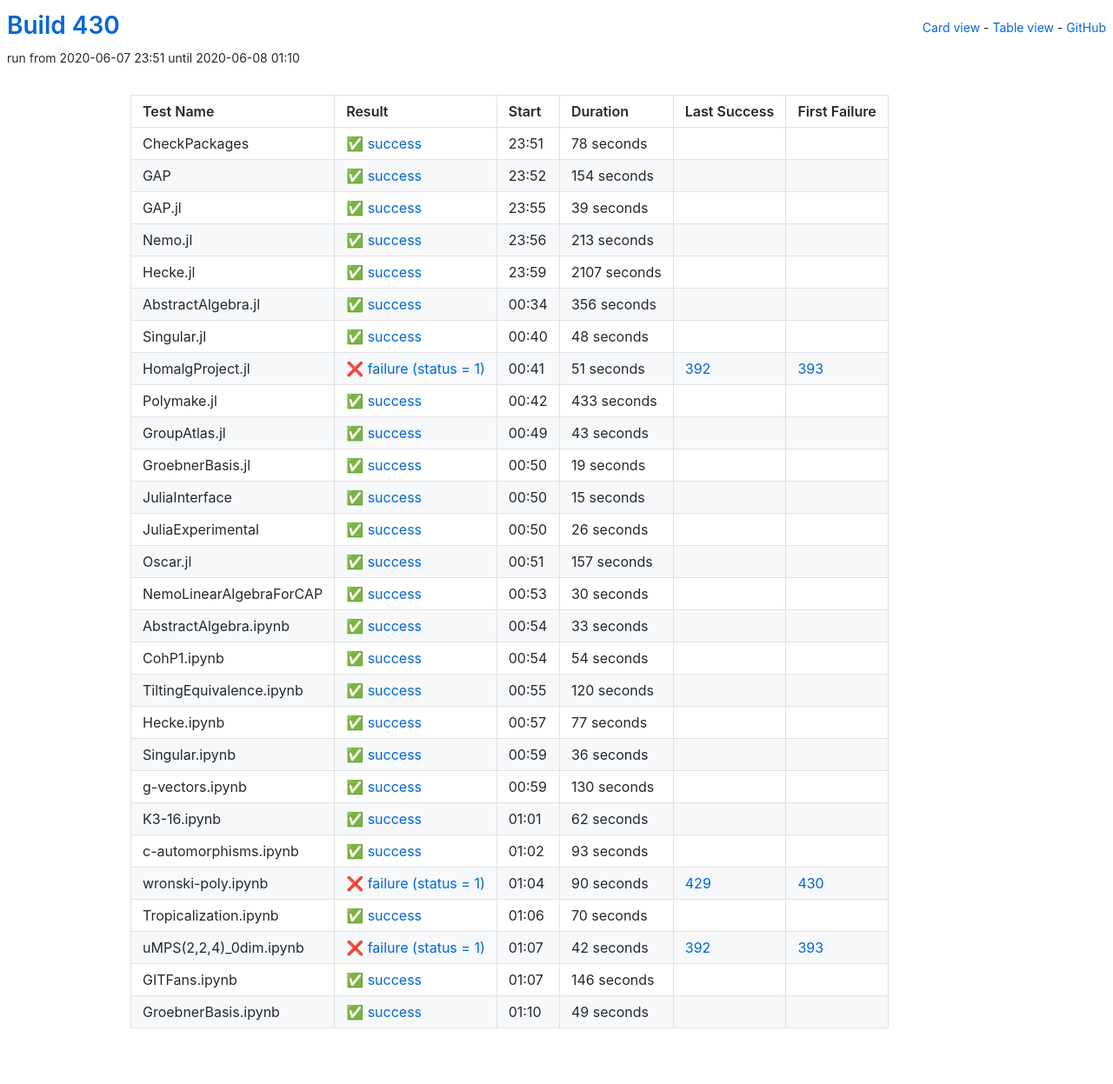
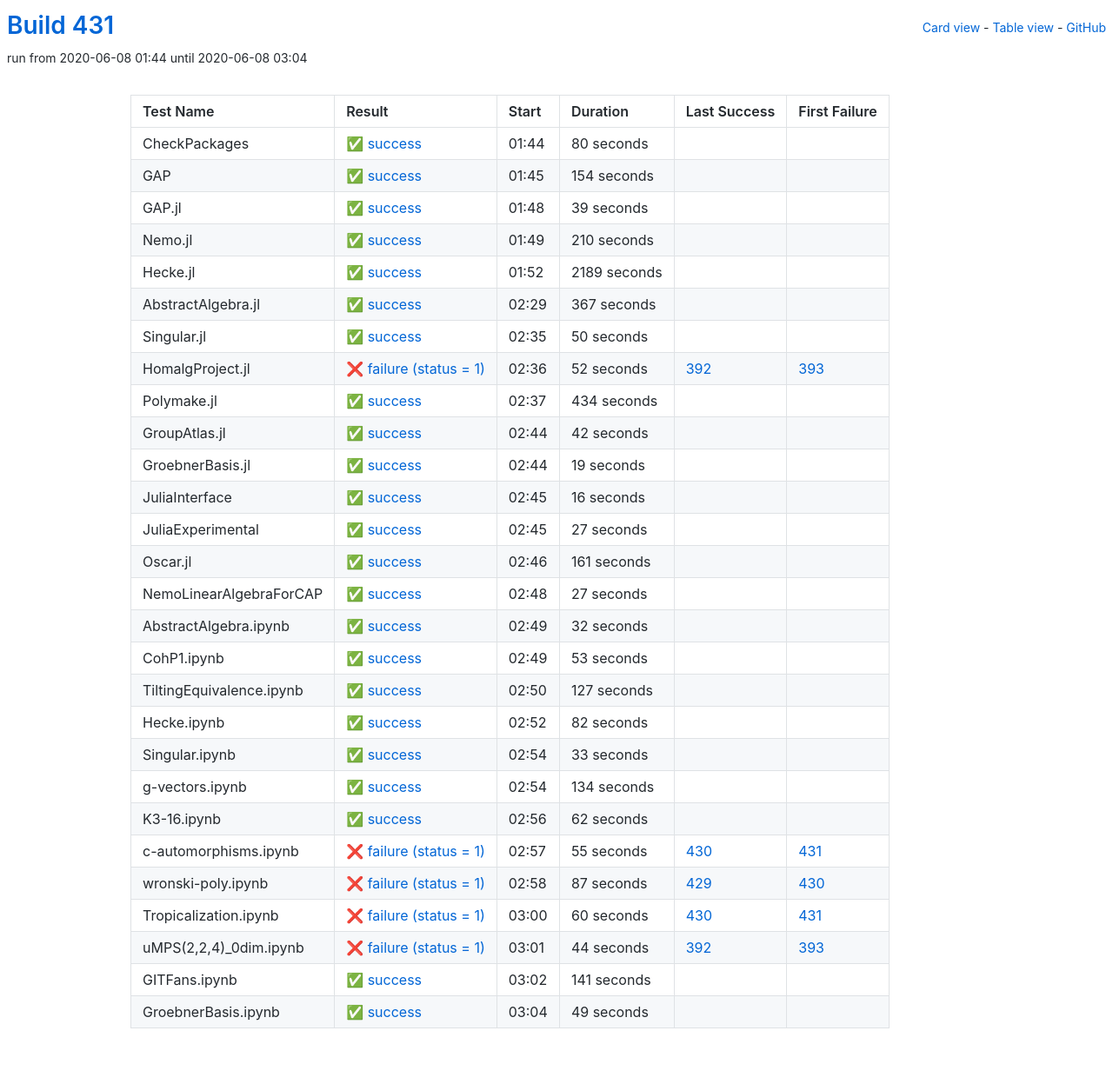
Before and after one commit to oscar-system/oscar-ci-status-1.4, a Jekyll site: the page built from table.html, in a window 1280 px wide. Shown: the whole page at 87% size. Built offline with Jekyll 4.4.1, drawn with Linux system fonts in a browser that asks for light colours.

Commit message:
Build 431

```diff
--- a/_data/ci.yml
+++ b/_data/ci.yml
@@ -1,17 +1,17 @@
-build: 430
-build_url: https://oscarci.mathematik.uni-kl.de/job/oscar-julia-1.4/430/
+build: 431
+build_url: https://oscarci.mathematik.uni-kl.de/job/oscar-julia-1.4/431/
 job: oscar-julia-1.4
 tests:
-- duration: 78
+- duration: 80
   exitcode: 0
   first_failure: false
   first_failure_url: null
   id: checkpackages
   last_success: false
   last_success_url: null
-  log: https://oscarci.mathematik.uni-kl.de/job/oscar-julia-1.4/430/artifact/logs/build-430/CheckPackages.log
+  log: https://oscarci.mathematik.uni-kl.de/job/oscar-julia-1.4/431/artifact/logs/build-431/CheckPackages.log
   name: CheckPackages
-  start: 2020-06-07 23:51
+  start: 2020-06-08 01:44
   status: success
   success: true
 - duration: 154
@@ -21,9 +21,9 @@ tests:
   id: gap
   last_success: false
   last_success_url: null
-  log: https://oscarci.mathematik.uni-kl.de/job/oscar-julia-1.4/430/artifact/logs/build-430/GAP.log
+  log: https://oscarci.mathematik.uni-kl.de/job/oscar-julia-1.4/431/artifact/logs/build-431/GAP.log
   name: GAP
-  start: 2020-06-07 23:52
+  start: 2020-06-08 01:45
   status: success
   success: true
 - duration: 39
@@ -33,93 +33,93 @@ tests:
   id: gap-jl
   last_success: false
   last_success_url: null
-  log: https://oscarci.mathematik.uni-kl.de/job/oscar-julia-1.4/430/artifact/logs/build-430/GAP.jl.log
+  log: https://oscarci.mathematik.uni-kl.de/job/oscar-julia-1.4/431/artifact/logs/build-431/GAP.jl.log
   name: GAP.jl
-  start: 2020-06-07 23:55
+  start: 2020-06-08 01:48
   status: success
   success: true
-- duration: 213
+- duration: 210
   exitcode: 0
   first_failure: false
   first_failure_url: null
   id: nemo-jl
   last_success: false
   last_success_url: null
-  log: https://oscarci.mathematik.uni-kl.de/job/oscar-julia-1.4/430/artifact/logs/build-430/Nemo.jl.log
+  log: https://oscarci.mathematik.uni-kl.de/job/oscar-julia-1.4/431/artifact/logs/build-431/Nemo.jl.log
   name: Nemo.jl
-  start: 2020-06-07 23:56
+  start: 2020-06-08 01:49
   status: success
   success: true
-- duration: 2107
+- duration: 2189
   exitcode: 0
   first_failure: false
   first_failure_url: null
   id: hecke-jl
   last_success: false
   last_success_url: null
-  log: https://oscarci.mathematik.uni-kl.de/job/oscar-julia-1.4/430/artifact/logs/build-430/Hecke.jl.log
+  log: https://oscarci.mathematik.uni-kl.de/job/oscar-julia-1.4/431/artifact/logs/build-431/Hecke.jl.log
   name: Hecke.jl
-  start: 2020-06-07 23:59
+  start: 2020-06-08 01:52
   status: success
   success: true
-- duration: 356
+- duration: 367
   exitcode: 0
   first_failure: false
   first_failure_url: null
   id: abstractalgebra-jl
   last_success: false
   last_success_url: null
-  log: https://oscarci.mathematik.uni-kl.de/job/oscar-julia-1.4/430/artifact/logs/build-430/AbstractAlgebra.jl.log
+  log: https://oscarci.mathematik.uni-kl.de/job/oscar-julia-1.4/431/artifact/logs/build-431/AbstractAlgebra.jl.log
   name: AbstractAlgebra.jl
-  start: 2020-06-08 00:34
+  start: 2020-06-08 02:29
   status: success
   success: true
-- duration: 48
+- duration: 50
   exitcode: 0
   first_failure: false
   first_failure_url: null
   id: singular-jl
   last_success: false
   last_success_url: null
-  log: https://oscarci.mathematik.uni-kl.de/job/oscar-julia-1.4/430/artifact/logs/build-430/Singular.jl.log
+  log: https://oscarci.mathematik.uni-kl.de/job/oscar-julia-1.4/431/artifact/logs/build-431/Singular.jl.log
   name: Singular.jl
-  start: 2020-06-08 00:40
+  start: 2020-06-08 02:35
   status: success
   success: true
-- duration: 51
+- duration: 52
   exitcode: 1
   first_failure: 393
   first_failure_url: https://oscarci.mathematik.uni-kl.de/job/oscar-julia-1.4/393/
   id: homalgproject-jl
   last_success: 392
   last_success_url: https://oscarci.mathematik.uni-kl.de/job/oscar-julia-1.4/392/
-  log: https://oscarci.mathematik.uni-kl.de/job/oscar-julia-1.4/430/artifact/logs/build-430/HomalgProject.jl.log
+  log: https://oscarci.mathematik.uni-kl.de/job/oscar-julia-1.4/431/artifact/logs/build-431/HomalgProject.jl.log
   name: HomalgProject.jl
-  start: 2020-06-08 00:41
+  start: 2020-06-08 02:36
   status: failure
   success: false
-- duration: 433
+- duration: 434
   exitcode: 0
   first_failure: false
   first_failure_url: null
   id: polymake-jl
   last_success: false
   last_success_url: null
-  log: https://oscarci.mathematik.uni-kl.de/job/oscar-julia-1.4/430/artifact/logs/build-430/Polymake.jl.log
+  log: https://oscarci.mathematik.uni-kl.de/job/oscar-julia-1.4/431/artifact/logs/build-431/Polymake.jl.log
   name: Polymake.jl
-  start: 2020-06-08 00:42
+  start: 2020-06-08 02:37
   status: success
   success: true
-- duration: 43
+- duration: 42
   exitcode: 0
   first_failure: false
   first_failure_url: null
   id: groupatlas-jl
   last_success: false
   last_success_url: null
-  log: https://oscarci.mathematik.uni-kl.de/job/oscar-julia-1.4/430/artifact/logs/build-430/GroupAtlas.jl.log
+  log: https://oscarci.mathematik.uni-kl.de/job/oscar-julia-1.4/431/artifact/logs/build-431/GroupAtlas.jl.log
   name: GroupAtlas.jl
-  start: 2020-06-08 00:49
+  start: 2020-06-08 02:44
   status: success
   success: true
 - duration: 19
@@ -129,129 +129,129 @@ tests:
   id: groebnerbasis-jl
   last_success: false
   last_success_url: null
-  log: https://oscarci.mathematik.uni-kl.de/job/oscar-julia-1.4/430/artifact/logs/build-430/GroebnerBasis.jl.log
+  log: https://oscarci.mathematik.uni-kl.de/job/oscar-julia-1.4/431/artifact/logs/build-431/GroebnerBasis.jl.log
   name: GroebnerBasis.jl
-  start: 2020-06-08 00:50
+  start: 2020-06-08 02:44
   status: success
   success: true
-- duration: 15
+- duration: 16
   exitcode: 0
   first_failure: false
   first_failure_url: null
   id: juliainterface
   last_success: false
   last_success_url: null
-  log: https://oscarci.mathematik.uni-kl.de/job/oscar-julia-1.4/430/artifact/logs/build-430/JuliaInterface.log
+  log: https://oscarci.mathematik.uni-kl.de/job/oscar-julia-1.4/431/artifact/logs/build-431/JuliaInterface.log
   name: JuliaInterface
-  start: 2020-06-08 00:50
+  start: 2020-06-08 02:45
   status: success
   success: true
-- duration: 26
+- duration: 27
   exitcode: 0
   first_failure: false
   first_failure_url: null
   id: juliaexperimental
   last_success: false
   last_success_url: null
-  log: https://oscarci.mathematik.uni-kl.de/job/oscar-julia-1.4/430/artifact/logs/build-430/JuliaExperimental.log
+  log: https://oscarci.mathematik.uni-kl.de/job/oscar-julia-1.4/431/artifact/logs/build-431/JuliaExperimental.log
   name: JuliaExperimental
-  start: 2020-06-08 00:50
+  start: 2020-06-08 02:45
   status: success
   success: true
-- duration: 157
+- duration: 161
   exitcode: 0
   first_failure: false
   first_failure_url: null
   id: oscar-jl
   last_success: false
   last_success_url: null
-  log: https://oscarci.mathematik.uni-kl.de/job/oscar-julia-1.4/430/artifact/logs/build-430/Oscar.jl.log
+  log: https://oscarci.mathematik.uni-kl.de/job/oscar-julia-1.4/431/artifact/logs/build-431/Oscar.jl.log
   name: Oscar.jl
-  start: 2020-06-08 00:51
+  start: 2020-06-08 02:46
   status: success
   success: true
-- duration: 30
+- duration: 27
   exitcode: 0
   first_failure: false
   first_failure_url: null
   id: nemolinearalgebraforcap
   last_success: false
   last_success_url: null
-  log: https://oscarci.mathematik.uni-kl.de/job/oscar-julia-1.4/430/artifact/logs/build-430/NemoLinearAlgebraForCAP.log
+  log: https://oscarci.mathematik.uni-kl.de/job/oscar-julia-1.4/431/artifact/logs/build-431/NemoLinearAlgebraForCAP.log
   name: NemoLinearAlgebraForCAP
-  start: 2020-06-08 00:53
+  start: 2020-06-08 02:48
+  status: success
+  success: true
+- duration: 32
+  exitcode: 0
+  first_failure: false
+  first_failure_url: null
+  id: abstractalgebra-ipynb
+  last_success: false
+  last_success_url: null
+  log: https://oscarci.mathematik.uni-kl.de/job/oscar-julia-1.4/431/artifact/logs/build-431/AbstractAlgebra.ipynb.log
+  name: AbstractAlgebra.ipynb
+  start: 2020-06-08 02:49
+  status: success
+  success: true
+- duration: 53
+  exitcode: 0
+  first_failure: false
+  first_failure_url: null
+  id: cohp1-ipynb
+  last_success: false
+  last_success_url: null
+  log: https://oscarci.mathematik.uni-kl.de/job/oscar-julia-1.4/431/artifact/logs/build-431/CohP1.ipynb.log
+  name: CohP1.ipynb
+  start: 2020-06-08 02:49
+  status: success
+  success: true
+- duration: 127
+  exitcode: 0
+  first_failure: false
+  first_failure_url: null
+  id: tiltingequivalence-ipynb
+  last_success: false
+  last_success_url: null
+  log: https://oscarci.mathematik.uni-kl.de/job/oscar-julia-1.4/431/artifact/logs/build-431/TiltingEquivalence.ipynb.log
+  name: TiltingEquivalence.ipynb
+  start: 2020-06-08 02:50
+  status: success
+  success: true
+- duration: 82
+  exitcode: 0
+  first_failure: false
+  first_failure_url: null
+  id: hecke-ipynb
+  last_success: false
+  last_success_url: null
+  log: https://oscarci.mathematik.uni-kl.de/job/oscar-julia-1.4/431/artifact/logs/build-431/Hecke.ipynb.log
+  name: Hecke.ipynb
+  start: 2020-06-08 02:52
   status: success
   success: true
 - duration: 33
   exitcode: 0
   first_failure: false
   first_failure_url: null
-  id: abstractalgebra-ipynb
-  last_success: false
-  last_success_url: null
-  log: https://oscarci.mathematik.uni-kl.de/job/oscar-julia-1.4/430/artifact/logs/build-430/AbstractAlgebra.ipynb.log
-  name: AbstractAlgebra.ipynb
-  start: 2020-06-08 00:54
-  status: success
-  success: true
-- duration: 54
-  exitcode: 0
-  first_failure: false
-  first_failure_url: null
-  id: cohp1-ipynb
-  last_success: false
-  last_success_url: null
-  log: https://oscarci.mathematik.uni-kl.de/job/oscar-julia-1.4/430/artifact/logs/build-430/CohP1.ipynb.log
-  name: CohP1.ipynb
-  start: 2020-06-08 00:54
-  status: success
-  success: true
-- duration: 120
-  exitcode: 0
-  first_failure: false
-  first_failure_url: null
-  id: tiltingequivalence-ipynb
-  last_success: false
-  last_success_url: null
-  log: https://oscarci.mathematik.uni-kl.de/job/oscar-julia-1.4/430/artifact/logs/build-430/TiltingEquivalence.ipynb.log
-  name: TiltingEquivalence.ipynb
-  start: 2020-06-08 00:55
-  status: success
-  success: true
-- duration: 77
-  exitcode: 0
-  first_failure: false
-  first_failure_url: null
-  id: hecke-ipynb
-  last_success: false
-  last_success_url: null
-  log: https://oscarci.mathematik.uni-kl.de/job/oscar-julia-1.4/430/artifact/logs/build-430/Hecke.ipynb.log
-  name: Hecke.ipynb
-  start: 2020-06-08 00:57
-  status: success
-  success: true
-- duration: 36
-  exitcode: 0
-  first_failure: false
-  first_failure_url: null
   id: singular-ipynb
   last_success: false
   last_success_url: null
-  log: https://oscarci.mathematik.uni-kl.de/job/oscar-julia-1.4/430/artifact/logs/build-430/Singular.ipynb.log
+  log: https://oscarci.mathematik.uni-kl.de/job/oscar-julia-1.4/431/artifact/logs/build-431/Singular.ipynb.log
   name: Singular.ipynb
-  start: 2020-06-08 00:59
+  start: 2020-06-08 02:54
   status: success
   success: true
-- duration: 130
+- duration: 134
   exitcode: 0
   first_failure: false
   first_failure_url: null
   id: g-vectors-ipynb
   last_success: false
   last_success_url: null
-  log: https://oscarci.mathematik.uni-kl.de/job/oscar-julia-1.4/430/artifact/logs/build-430/g-vectors.ipynb.log
+  log: https://oscarci.mathematik.uni-kl.de/job/oscar-julia-1.4/431/artifact/logs/build-431/g-vectors.ipynb.log
   name: g-vectors.ipynb
-  start: 2020-06-08 00:59
+  start: 2020-06-08 02:54
   status: success
   success: true
 - duration: 62
@@ -261,69 +261,69 @@ tests:
   id: k3-16-ipynb
   last_success: false
   last_success_url: null
-  log: https://oscarci.mathematik.uni-kl.de/job/oscar-julia-1.4/430/artifact/logs/build-430/K3-16.ipynb.log
+  log: https://oscarci.mathematik.uni-kl.de/job/oscar-julia-1.4/431/artifact/logs/build-431/K3-16.ipynb.log
   name: K3-16.ipynb
-  start: 2020-06-08 01:01
+  start: 2020-06-08 02:56
   status: success
   success: true
-- duration: 93
-  exitcode: 0
-  first_failure: false
-  first_failure_url: null
+- duration: 55
+  exitcode: 1
+  first_failure: 431
+  first_failure_url: https://oscarci.mathematik.uni-kl.de/job/oscar-julia-1.4/431/
   id: c-automorphisms-ipynb
-  last_success: false
-  last_success_url: null
-  log: https://oscarci.mathematik.uni-kl.de/job/oscar-julia-1.4/430/artifact/logs/build-430/c-automorphisms.ipynb.log
+  last_success: 430
+  last_success_url: https://oscarci.mathematik.uni-kl.de/job/oscar-julia-1.4/430/
+  log: https://oscarci.mathematik.uni-kl.de/job/oscar-julia-1.4/431/artifact/logs/build-431/c-automorphisms.ipynb.log
   name: c-automorphisms.ipynb
-  start: 2020-06-08 01:02
-  status: success
-  success: true
-- duration: 90
+  start: 2020-06-08 02:57
+  status: failure
+  success: false
+- duration: 87
   exitcode: 1
   first_failure: 430
   first_failure_url: https://oscarci.mathematik.uni-kl.de/job/oscar-julia-1.4/430/
   id: wronski-poly-ipynb
   last_success: 429
   last_success_url: https://oscarci.mathematik.uni-kl.de/job/oscar-julia-1.4/429/
-  log: https://oscarci.mathematik.uni-kl.de/job/oscar-julia-1.4/430/artifact/logs/build-430/wronski-poly.ipynb.log
+  log: https://oscarci.mathematik.uni-kl.de/job/oscar-julia-1.4/431/artifact/logs/build-431/wronski-poly.ipynb.log
   name: wronski-poly.ipynb
-  start: 2020-06-08 01:04
+  start: 2020-06-08 02:58
   status: failure
   success: false
-- duration: 70
-  exitcode: 0
-  first_failure: false
-  first_failure_url: null
+- duration: 60
+  exitcode: 1
+  first_failure: 431
+  first_failure_url: https://oscarci.mathematik.uni-kl.de/job/oscar-julia-1.4/431/
   id: tropicalization-ipynb
-  last_success: false
-  last_success_url: null
-  log: https://oscarci.mathematik.uni-kl.de/job/oscar-julia-1.4/430/artifact/logs/build-430/Tropicalization.ipynb.log
+  last_success: 430
+  last_success_url: https://oscarci.mathematik.uni-kl.de/job/oscar-julia-1.4/430/
+  log: https://oscarci.mathematik.uni-kl.de/job/oscar-julia-1.4/431/artifact/logs/build-431/Tropicalization.ipynb.log
   name: Tropicalization.ipynb
-  start: 2020-06-08 01:06
-  status: success
-  success: true
-- duration: 42
+  start: 2020-06-08 03:00
+  status: failure
+  success: false
+- duration: 44
   exitcode: 1
   first_failure: 393
   first_failure_url: https://oscarci.mathematik.uni-kl.de/job/oscar-julia-1.4/393/
   id: umps-2-2-4-0dim-ipynb
   last_success: 392
   last_success_url: https://oscarci.mathematik.uni-kl.de/job/oscar-julia-1.4/392/
-  log: https://oscarci.mathematik.uni-kl.de/job/oscar-julia-1.4/430/artifact/logs/build-430/uMPS-2-2-4-_0dim.ipynb.log
+  log: https://oscarci.mathematik.uni-kl.de/job/oscar-julia-1.4/431/artifact/logs/build-431/uMPS-2-2-4-_0dim.ipynb.log
   name: uMPS(2,2,4)_0dim.ipynb
-  start: 2020-06-08 01:07
+  start: 2020-06-08 03:01
   status: failure
   success: false
-- duration: 146
+- duration: 141
   exitcode: 0
   first_failure: false
   first_failure_url: null
   id: gitfans-ipynb
   last_success: false
   last_success_url: null
-  log: https://oscarci.mathematik.uni-kl.de/job/oscar-julia-1.4/430/artifact/logs/build-430/GITFans.ipynb.log
+  log: https://oscarci.mathematik.uni-kl.de/job/oscar-julia-1.4/431/artifact/logs/build-431/GITFans.ipynb.log
   name: GITFans.ipynb
-  start: 2020-06-08 01:07
+  start: 2020-06-08 03:02
   status: success
   success: true
 - duration: 49
@@ -333,8 +333,8 @@ tests:
   id: groebnerbasis-ipynb
   last_success: false
   last_success_url: null
-  log: https://oscarci.mathematik.uni-kl.de/job/oscar-julia-1.4/430/artifact/logs/build-430/GroebnerBasis.ipynb.log
+  log: https://oscarci.mathematik.uni-kl.de/job/oscar-julia-1.4/431/artifact/logs/build-431/GroebnerBasis.ipynb.log
   name: GroebnerBasis.ipynb
-  start: 2020-06-08 01:10
+  start: 2020-06-08 03:04
   status: success
   success: true
```
Also changed, not shown: README.md.
